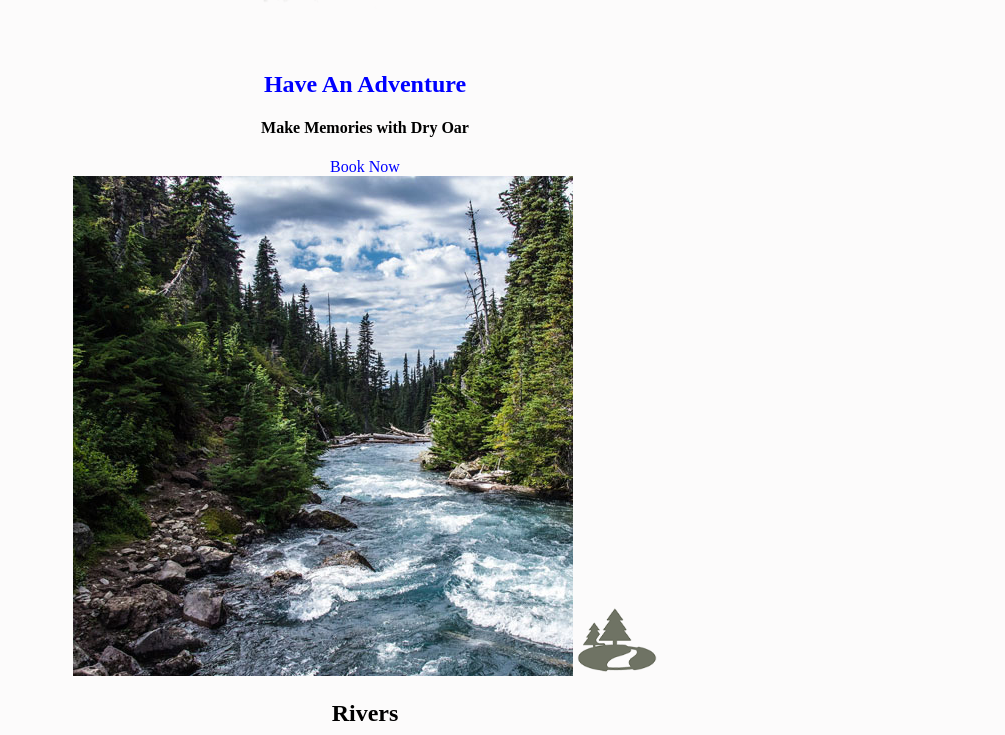
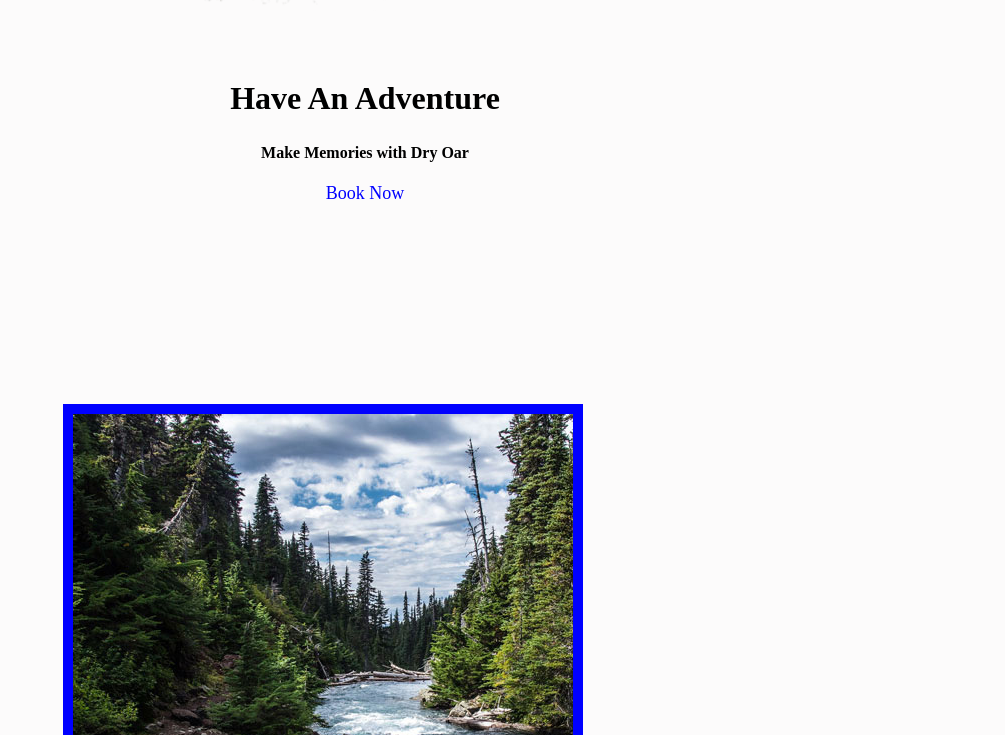
Before and after one commit to Josh120702/wdd130, a plain HTML site: page wwr/index.html in a window 1280 px wide. Shown: the part 905-1640 px from the top of the page, without its empty margins (275-1280 px from the left). Drawn offline with Linux system fonts and the light colour scheme.

Commit message:
finished

```diff
--- a/wwr/styles/style.css
+++ b/wwr/styles/style.css
@@ -1,11 +1,19 @@
 div #content{
     max-width: 1600px;
     margin: 0 auto;
+}
+.home-title{
+    font-family: 'Times New Roman', Arial, serif;
+    font-size: 2em;
 }
 nav a{
     text-align: center;
     color:blue;
     text-decoration: none;
+    padding: 35px;
+}
+#logo_link {
+    padding-top: 5px;
 }
 #hero-msg h1{
     text-align: center;
@@ -25,6 +33,11 @@ main section{
 }
 body {
     background-color: #fcfbfb;
+    margin: 0;
+    padding: 0;
+}
+h2 {
+    margin: 0;
 }
 header {
     background-color: gray;
@@ -37,6 +50,19 @@ nav a:hover {
     background-color: #fcfbfb;
     color:blue;
     text-decoration: none;
+    font-size: 18px;
+    padding: 15px 30px;
+    margin-top: 50px;
+    border-radius: 5px;
+}
+.rivers-card, .camping-card, .rapids-card{
+    margin: 200px 0;
+}
+.card-img {
+    border: 10px solid blue;
+}
+main section img {
+    box-sizing: border-box;
 }
 .book:hover, .join:hover{
     background-color: blueviolet;
@@ -44,13 +70,14 @@ nav a:hover {
 }
 .msg{
     background-color: gray;
+    line-height: 1.5em;
+    padding: 35px;
 }
 footer{
     background-color: gray;
     color:black;
-}
-.home-title{
-    color: blue;
+    padding: 25px 50px;
+    margin-top: 200px;
 }
 h4{
     color: black;
@@ -60,6 +87,8 @@ h4{
 }
 .msg p{
     color: black;
+    font-size: .8em;
+    padding-bottom: 15px;
 }
 footer a{
     color:blue;
@@ -70,6 +99,7 @@ footer a:hover{
 }
 .icon {
     width:80px;
+    padding-top: 10px;
 }
 .logo{
     width: 80px;
@@ -83,3 +113,6 @@ footer p{
 footer p a:hover{
     text-decoration: underline;
 }
+footer .social img{
+    padding-top: 15px;
+}
```
